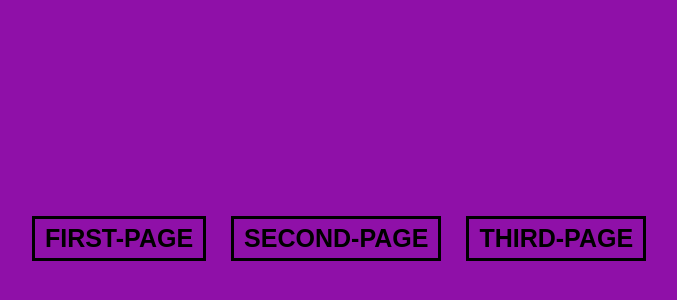
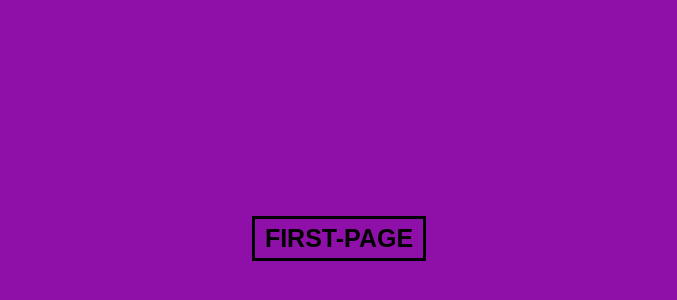
Before and after one commit to Yu4iy/doc-vue-router-testfield, a Vue app: page / in a window 1280 px wide. Shown: the part 162-462 px from the top of the page, without its empty margins (301-978 px from the left). Built offline with nearby package versions, Linux system fonts and the light colour scheme.

Commit message:
FIX: header-test

```diff
--- a/src/components/card.vue
+++ b/src/components/card.vue
@@ -1,7 +1,7 @@
 <template>
   <div class="card">
 	<div
-		@click="$router.push({path: `/${elem.id}`})"
+		@click="$router.push({path: `${elem.id}`})"
 	>
 		{{elem.id}}
 	</div>
--- a/src/pages/main-page.vue
+++ b/src/pages/main-page.vue
@@ -1,8 +1,7 @@
 <template>
   <div class="main-page">
 	<button @click="$router.push({name:'first-page'})">first-page</button>
-	<button @click="$router.push({name:'second-page'})">second-page</button>
-	<button @click="$router.push({name:'third-page'})">third-page</button>
+
   </div>
 </template>
 
--- a/src/router/index.js
+++ b/src/router/index.js
@@ -1,8 +1,7 @@
 import VueRouter from 'vue-router'
 import MainPage from '../pages/main-page'
 import FirstPage from '../pages/1-st-page'
-import SecondPage from '../pages/2-nd-page'
-import ThirdPage from '../pages/3-rd-page'
+
 import Page from '../pages/page-on-page'
 import Loyout from '../pages/Loyout'
 
@@ -21,22 +20,13 @@ export default new VueRouter({
 			component:Loyout,
 			children:[
 				{
-					path: '/',
+					path: '',
 					name: 'first-page',
 					component: FirstPage,
 				},
+
 				{
-					path: '/',
-					name: 'second-page',
-					component: SecondPage,
-				},
-				{
-					path: '/',
-					name: 'third-page',
-					component:ThirdPage,
-				},
-				{
-					path: '/:id',
+					path: ':id',
 					name: 'page',
 					component:Page,
 				},
```
